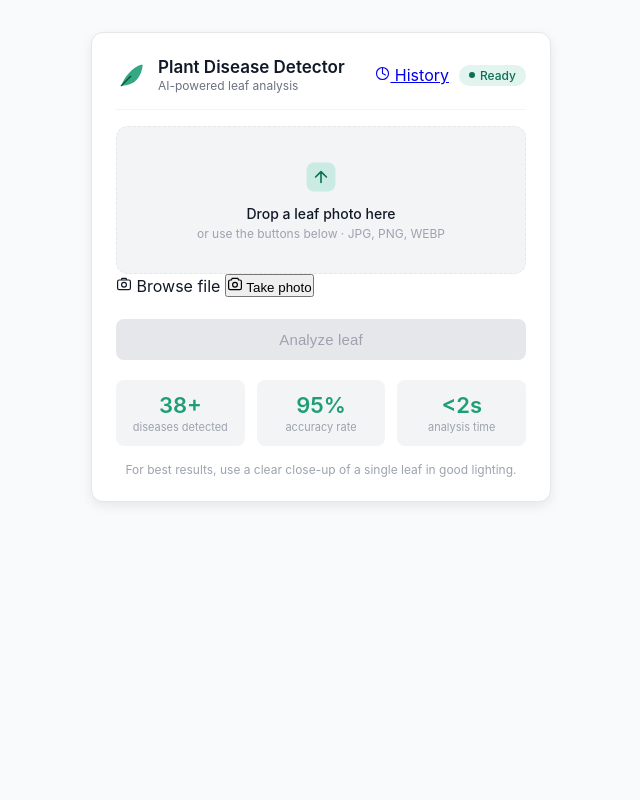
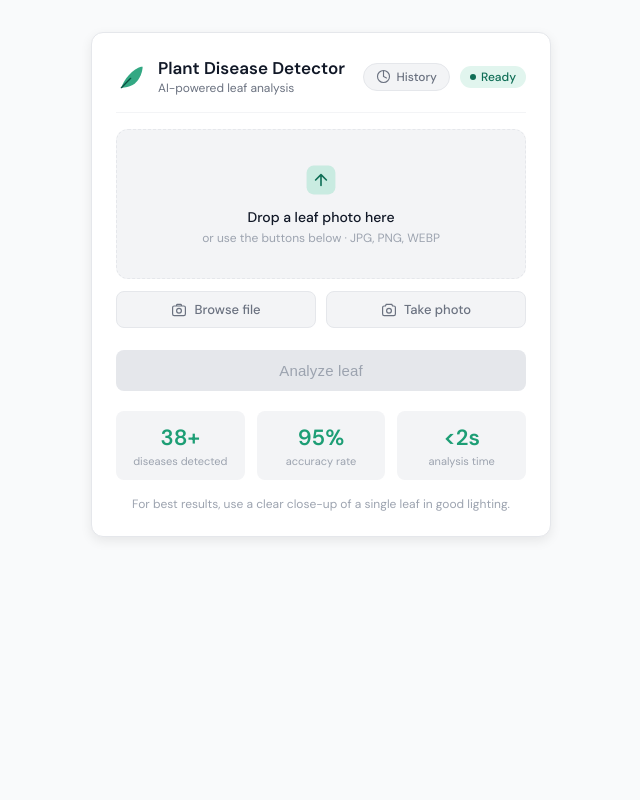
Before and after one commit to ashish-bisht-iot/AI-powered-plant-disease-detector, a Flask app: page / in a window 1280 px wide. Shown: the whole page, without its empty margins (319-959 px from the left). Run offline with Flask 3, Linux system fonts and the light colour scheme.

Commit message:
style.css

```diff
--- a/static/css/style.css
+++ b/static/css/style.css
@@ -200,3 +200,74 @@ body {
 
 /* ── Utility ── */
 .hidden { display: none !important; }
+
+/* ── Nav Button ── */
+.nav-btn {
+  display: inline-flex; align-items: center; gap: 5px;
+  background: var(--bg-secondary); color: var(--text-secondary);
+  font-size: 12px; font-weight: 500; padding: 5px 12px;
+  border-radius: 99px; text-decoration: none;
+  border: 1px solid var(--border);
+  transition: all 0.15s; white-space: nowrap;
+  font-family: 'DM Sans', sans-serif;
+}
+.nav-btn:hover { border-color: var(--green); color: var(--green-dark); background: var(--green-light); }
+
+/* ── Upload Buttons Row ── */
+.upload-btns {
+  display: flex; gap: 10px; margin-top: 0.75rem;
+}
+.upload-btn {
+  flex: 1; display: flex; align-items: center; justify-content: center; gap: 7px;
+  padding: 9px 12px; border-radius: var(--radius-sm);
+  border: 1px solid var(--border); background: var(--bg-secondary);
+  color: var(--text-secondary); font-size: 13px; font-weight: 500;
+  cursor: pointer; transition: all 0.15s;
+  font-family: 'DM Sans', sans-serif;
+}
+.upload-btn:hover { border-color: var(--green); color: var(--green-dark); background: var(--green-light); }
+.camera-btn:hover { border-color: #2563EB; color: #1D4ED8; background: #EFF6FF; }
+
+/* ── Font override ── */
+body { font-family: 'DM Sans', sans-serif; }
+
+/* ── Camera Modal ── */
+.modal-overlay {
+  position: fixed; inset: 0; z-index: 1000;
+  background: rgba(0,0,0,0.6);
+  display: flex; align-items: center; justify-content: center;
+  padding: 1rem;
+  backdrop-filter: blur(4px);
+}
+.modal-box {
+  background: var(--bg-card);
+  border-radius: var(--radius);
+  padding: 1.25rem;
+  width: 100%; max-width: 480px;
+  box-shadow: 0 20px 60px rgba(0,0,0,0.3);
+  animation: modalIn 0.2s ease;
+}
+@keyframes modalIn {
+  from { opacity: 0; transform: scale(0.95) translateY(8px); }
+  to   { opacity: 1; transform: scale(1) translateY(0); }
+}
+.modal-header {
+  display: flex; align-items: center; justify-content: space-between;
+  margin-bottom: 1rem;
+}
+.modal-title {
+  font-size: 15px; font-weight: 600; color: var(--text);
+}
+.modal-close {
+  background: var(--bg-secondary); border: none;
+  width: 28px; height: 28px; border-radius: 50%;
+  cursor: pointer; font-size: 13px; color: var(--text-secondary);
+  display: flex; align-items: center; justify-content: center;
+  transition: background 0.15s;
+}
+.modal-close:hover { background: var(--border); }
+.camera-feed {
+  width: 100%; border-radius: var(--radius-sm);
+  background: #000; max-height: 300px; object-fit: cover;
+  display: block;
+}
```
